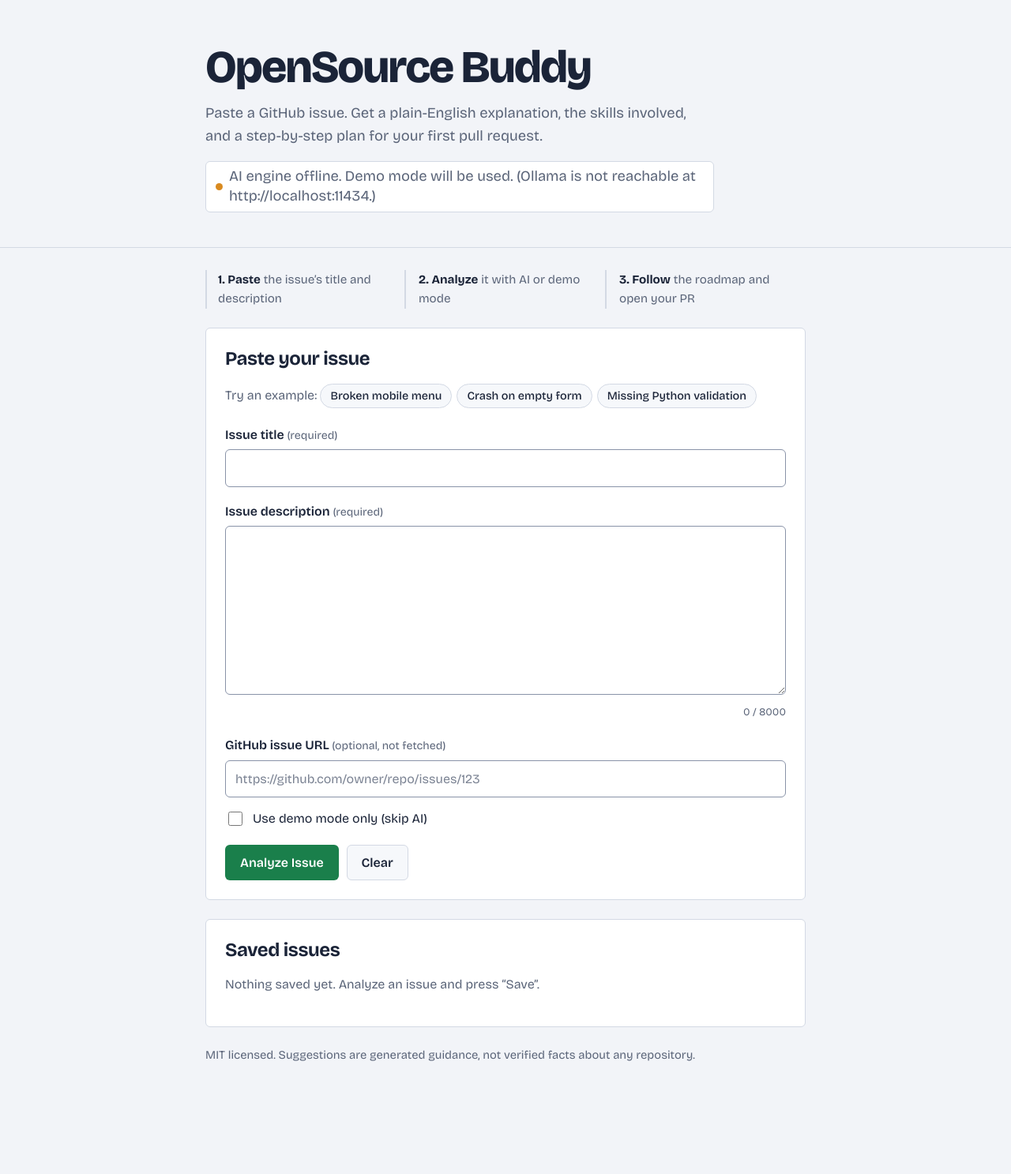
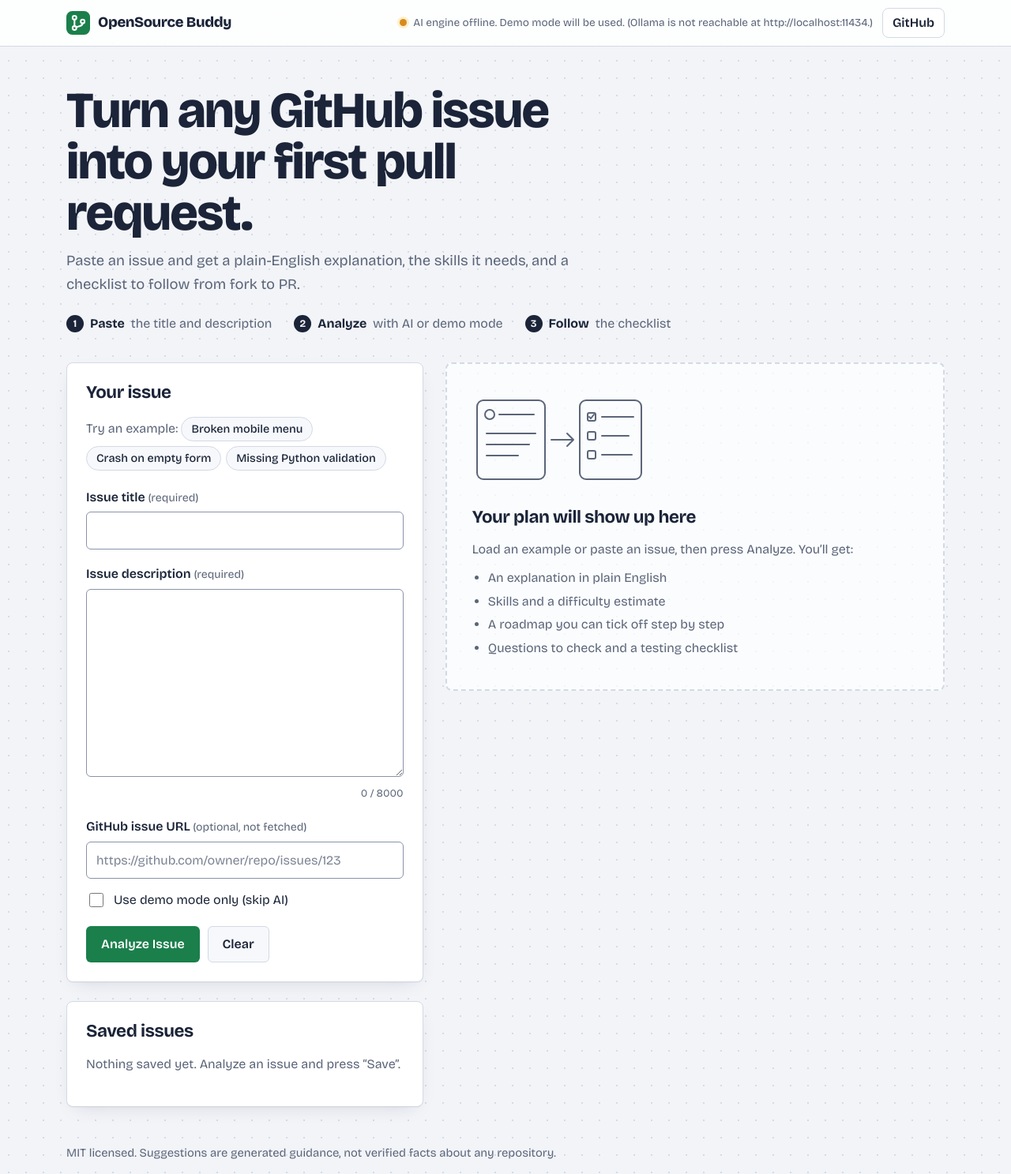
Before and after one commit to amanrock1/OpenSource-Buddy, a Flask app: page / in a window 1280 px wide. Shown: the whole page at 79% size. Before the commit the page ends 1344 px from the top, so only its background shows below. Run offline with Flask 3, Linux system fonts and the light colour scheme; data that the repository does not hold is empty.

Commit message:
Rework UI: top bar, two-column workspace, empty state, roadmap progress
Co-Authored-By: Claude Sonnet 5.5 <noreply@anthropic.com>

```diff
--- a/static/script.js
+++ b/static/script.js
@@ -85,13 +85,28 @@ function deleteSaved(id) {
 
 // --------------------------------------------------------------- results ---
 function listPanel(title, items, ordered, cls = "") {
-  return el("div", { class: cls === "wide" ? "panel wide" : "panel" },
+  const list = el(ordered ? "ol" : "ul", { class: ordered ? "tasks" : cls === "pills" ? "pills" : "" },
+    ...items.map((t) => ordered
+      ? el("li", {}, el("label", { class: "step" }, el("input", { type: "checkbox" }), el("span", { text: t })))
+      : el("li", { text: t })));
+  const panel = el("div", { class: cls === "wide" ? "panel wide" : "panel" },
     el("span", { class: "tag", text: "Generated suggestion" }),
-    el("h3", { text: title }),
-    el(ordered ? "ol" : "ul", { class: ordered ? "tasks" : cls === "pills" ? "pills" : "" },
-      ...items.map((t) => ordered
-        ? el("li", {}, el("label", { class: "step" }, el("input", { type: "checkbox" }), el("span", { text: t })))
-        : el("li", { text: t }))));
+    el("h3", { text: title }));
+  if (ordered) {
+    const fill = el("span", { class: "progress-fill" });
+    const label = el("span", { class: "progress-label", text: `0 of ${items.length} done` });
+    const track = el("div", { class: "progress", role: "progressbar", "aria-label": "Roadmap progress",
+      "aria-valuemin": "0", "aria-valuemax": String(items.length), "aria-valuenow": "0" }, fill);
+    list.addEventListener("change", () => {
+      const n = list.querySelectorAll("input:checked").length;
+      fill.style.width = `${(n / items.length) * 100}%`;
+      track.setAttribute("aria-valuenow", String(n));
+      label.textContent = n === items.length ? "All done. Time to open your pull request!" : `${n} of ${items.length} done`;
+    });
+    panel.append(el("div", { class: "progress-row" }, track, label));
+  }
+  panel.append(list);
+  return panel;
 }
 
 function showResult(res) {
@@ -105,9 +120,18 @@ function showResult(res) {
   const bannerText = isAI
     ? `Generated by AI model ${res.model}. It has not read the repository, so verify everything.`
     : (res.notice || "Demo guidance: rule-based suggestions, not AI analysis.");
-  const card = el("div", { class: "card" },
-    el("h2", { text: "Analysis" }),
-    el("div", { class: `banner ${isAI ? "ai" : "demo"}`, text: bannerText }));
+  const saved = loadSaved().some((r) => r.id === res.id);
+  const card = el("div", { class: "card result" },
+    el("div", { class: "result-head" },
+      el("h2", { text: "Your contribution plan" }),
+      el("div", { class: "badges" },
+        el("span", { class: `src ${isAI ? "ai" : "demo"}`, text: isAI ? "AI analysis" : "Demo guidance" }),
+        el("span", { class: `diff ${a.difficulty}`, text: `${a.difficulty[0].toUpperCase()}${a.difficulty.slice(1)} (estimate)` }))),
+    el("div", { class: `banner ${isAI ? "ai" : "demo"}`, text: bannerText }),
+    el("div", { class: "actions toolbar" },
+      res.id && saved ? null : el("button", { id: "save-btn", type: "button", class: "primary",
+        text: "Save this issue", onclick: saveCurrent }),
+      el("button", { type: "button", class: "secondary", text: "Copy roadmap", onclick: copyRoadmap })));
 
   const urlLine = res.input.url
     ? el("p", { class: "muted", text: `URL: ${res.input.url} (entered by you; not fetched or verified)` })
@@ -136,11 +160,6 @@ function showResult(res) {
     listPanel("Testing checklist", a.testing, false));
   card.append(grid);
 
-  const saved = loadSaved().some((r) => r.id === res.id);
-  card.append(el("div", { class: "actions" },
-    res.id && saved ? null : el("button", { id: "save-btn", type: "button", class: "primary",
-      text: "Save this issue", onclick: saveCurrent }),
-    el("button", { type: "button", class: "secondary", text: "Copy roadmap", onclick: copyRoadmap })));
   card.classList.add("fade-in");
   box.append(card);
   box.scrollIntoView({ behavior: "smooth", block: "start" });
--- a/static/style.css
+++ b/static/style.css
@@ -1,63 +1,80 @@
 :root {
-  --canvas: #f2f4f8; --surface: #ffffff; --soft: #f6f8fb; --ink: #1b2438; --muted: #5b6579;
+  --canvas: #f2f4f8; --dot: #d5dbe7; --surface: #ffffff; --soft: #f6f8fb; --ink: #1b2438; --muted: #5b6579;
   --border: #d3d9e4; --input-border: #8993a8; --action: #1a7f4b; --action-hover: #146a3e; --on-action: #ffffff;
-  --focus: #1f5fd1;
+  --brand: #1a7f4b; --focus: #1f5fd1; --topbar: rgba(255, 255, 255, .85);
   --ok-bg: #dff3e7; --ok: #11603a; --warn-bg: #fdf0c9; --warn: #664700; --err-bg: #fde4e4; --err: #8f1d1d;
   --l1-bg: #dbe8ff; --l1: #17407f; --l2-bg: #dff3e7; --l2: #11603a;
   --l3-bg: #fdf0c9; --l3: #664700; --l4-bg: #fde0ee; --l4: #7a1a49;
-  --radius: 6px;
+  --radius: 8px; --shadow: 0 1px 0 rgba(27, 36, 56, .04), 0 8px 24px -12px rgba(27, 36, 56, .18);
 }
 @media (prefers-color-scheme: dark) {
   :root {
-    --canvas: #0f1420; --surface: #171d2c; --soft: #1d2538; --ink: #e6eaf4; --muted: #9ba5bd;
+    --canvas: #0f1420; --dot: #1d2538; --surface: #171d2c; --soft: #1d2538; --ink: #e6eaf4; --muted: #9ba5bd;
     --border: #2c3650; --input-border: #56627f; --action: #3fb97a; --action-hover: #5ccf93; --on-action: #0c1a12;
-    --focus: #7aa7ff;
+    --brand: #3fb97a; --focus: #7aa7ff; --topbar: rgba(15, 20, 32, .85);
     --ok-bg: #123a25; --ok: #7fe0a8; --warn-bg: #3d3210; --warn: #f2d27a; --err-bg: #3f1a1a; --err: #ff9b9b;
     --l1-bg: #1c2f57; --l1: #a9c6ff; --l2-bg: #123a25; --l2: #7fe0a8;
     --l3-bg: #3d3210; --l3: #f2d27a; --l4-bg: #4a1b35; --l4: #ffb3d6;
+    --shadow: 0 8px 24px -12px rgba(0, 0, 0, .6);
   }
 }
 * { box-sizing: border-box; }
-body { margin: 0; background: var(--canvas); color: var(--ink);
+html { scroll-behavior: smooth; }
+body { margin: 0; color: var(--ink);
+  background: var(--canvas) radial-gradient(var(--dot) 1.2px, transparent 1.2px) 0 0 / 22px 22px;
   font: 400 16px/1.6 "Bricolage Grotesque", system-ui, -apple-system, "Segoe UI", Roboto, sans-serif;
   font-optical-sizing: auto; }
-.wrap { max-width: 800px; margin: 0 auto; padding: 0 20px; }
+.wrap { max-width: 1160px; margin: 0 auto; padding: 0 24px; }
 
-/* hero */
-.hero { padding: 56px 0 28px; border-bottom: 1px solid var(--border); margin-bottom: 28px; }
-.hero h1 { margin: 0 0 14px; font-size: clamp(2.3rem, 6vw, 3.6rem); line-height: 1.02;
-  font-weight: 800; letter-spacing: -.035em; }
-.hero p { margin: 0 0 16px; max-width: 54ch; font-size: 1.15rem; color: var(--muted); }
-.status { display: inline-flex; align-items: center; gap: 8px; margin: 0; font-size: .92rem; color: var(--muted);
-  border: 1px solid var(--border); background: var(--surface); border-radius: var(--radius); padding: 6px 14px 6px 12px;
-  line-height: 1.4; }
+/* top bar */
+.topbar { position: sticky; top: 0; z-index: 5; background: var(--topbar); backdrop-filter: blur(10px);
+  border-bottom: 1px solid var(--border); }
+.bar { max-width: 1160px; margin: 0 auto; padding: 10px 24px; display: flex; align-items: center;
+  justify-content: space-between; gap: 12px; }
+.brand { display: flex; align-items: center; gap: 10px; color: var(--ink); text-decoration: none;
+  font-weight: 800; font-size: 1.15rem; letter-spacing: -.02em; white-space: nowrap; }
+.logo { width: 30px; height: 30px; color: var(--brand); flex: none; }
+.bar-right { display: flex; align-items: center; gap: 12px; min-width: 0; }
+.gh { color: var(--ink); font-weight: 600; text-decoration: none; padding: 5px 12px;
+  border: 1px solid var(--border); border-radius: var(--radius); background: var(--surface); }
+.gh:hover { background: var(--soft); }
+.status { display: inline-flex; align-items: center; gap: 8px; margin: 0; font-size: .85rem; color: var(--muted);
+  line-height: 1.3; min-width: 0; }
 .status::before { content: ""; width: 9px; height: 9px; border-radius: 50%; background: var(--muted); flex: none; }
-.status[data-state="ok"]::before { background: var(--action); }
-.status[data-state="off"]::before { background: #d98a1f; }
+.status[data-state="ok"]::before { background: var(--action); box-shadow: 0 0 0 3px var(--ok-bg); }
+.status[data-state="off"]::before { background: #d98a1f; box-shadow: 0 0 0 3px var(--warn-bg); }
 
-.how { display: flex; gap: 0; list-style: none; margin: 0 0 24px; padding: 0; counter-reset: how; color: var(--muted); font-size: .95rem; }
-.how li { counter-increment: how; flex: 1; padding: 0 16px; border-left: 2px solid var(--border); }
-.how li:first-child { padding-left: 14px; }
-.how li::before { content: counter(how) ". "; font-weight: 700; color: var(--ink); }
+/* intro */
+.intro { padding-top: 48px; padding-bottom: 8px; }
+.intro h1 { margin: 0 0 14px; max-width: 18ch; font-size: clamp(2.3rem, 5.4vw, 4rem); line-height: 1.02;
+  font-weight: 800; letter-spacing: -.028em; }
+.intro p { margin: 0 0 22px; max-width: 56ch; font-size: 1.15rem; color: var(--muted); }
+.how { display: flex; flex-wrap: wrap; gap: 8px 28px; list-style: none; margin: 0; padding: 0; counter-reset: how; color: var(--muted); }
+.how li { counter-increment: how; display: flex; align-items: center; gap: 8px; }
+.how li::before { content: counter(how); display: grid; place-items: center; width: 22px; height: 22px; border-radius: 50%;
+  background: var(--ink); color: var(--canvas); font-weight: 700; font-size: .8rem; }
 .how b { color: var(--ink); }
 
-h2 { margin: 0 0 14px; font-size: 1.5rem; font-weight: 700; letter-spacing: -.02em; line-height: 1.2; }
-h3 { margin: 0 0 8px; font-size: 1.1rem; font-weight: 700; letter-spacing: -.01em; }
+/* two-column workspace */
+.layout { display: grid; grid-template-columns: minmax(0, 5fr) minmax(0, 7fr); gap: 28px; padding-top: 28px; padding-bottom: 8px; align-items: start; }
+.col-left, .col-right { min-width: 0; }
 
-/* form card */
+h2 { margin: 0 0 14px; font-size: 1.4rem; font-weight: 700; letter-spacing: -.02em; line-height: 1.2; }
+h3 { margin: 0 0 8px; font-size: 1.08rem; font-weight: 700; letter-spacing: -.01em; }
+
 .card { background: var(--surface); border: 1px solid var(--border); border-radius: var(--radius);
-  padding: 24px; margin-bottom: 24px; }
+  padding: 24px; margin-bottom: 24px; box-shadow: var(--shadow); }
 label { display: block; font-weight: 600; margin: 18px 0 6px; }
 .req, .opt { font-weight: 400; color: var(--muted); font-size: .88rem; }
 input[type=text], input[type=url], textarea { width: 100%; padding: 10px 12px; font: inherit;
-  border: 1px solid var(--input-border); border-radius: var(--radius); background: var(--surface); color: var(--ink); }
+  border: 1px solid var(--input-border); border-radius: 6px; background: var(--surface); color: var(--ink); }
 input::placeholder { color: var(--muted); opacity: .8; }
 textarea { resize: vertical; line-height: 1.5; }
 .count { display: block; text-align: right; color: var(--muted); font-size: .82rem; margin-top: 4px; }
 :focus-visible { outline: 3px solid var(--focus); outline-offset: 2px; }
 .check { display: flex; gap: 10px; align-items: center; font-weight: 400; margin-top: 14px; }
 .check input { width: 18px; height: 18px; accent-color: var(--action); }
-button { font: inherit; font-weight: 600; border-radius: var(--radius); padding: 9px 18px; cursor: pointer;
+button { font: inherit; font-weight: 600; border-radius: 6px; padding: 9px 18px; cursor: pointer;
   border: 1px solid var(--border); background: var(--soft); color: var(--ink); }
 button.primary { background: var(--action); border-color: transparent; color: var(--on-action); }
 button.primary:hover { background: var(--action-hover); }
@@ -68,19 +85,36 @@ button.danger { color: var(--err); }
 .samples { margin-bottom: 6px; color: var(--muted); }
 .actions { display: flex; gap: 10px; margin-top: 20px; flex-wrap: wrap; }
 .error { background: var(--err-bg); color: var(--err); border-left: 4px solid var(--err);
-  padding: 10px 14px; border-radius: var(--radius); margin: 16px 0 0; }
+  padding: 10px 14px; border-radius: 6px; margin: 16px 0 0; }
 .muted { color: var(--muted); }
 
-/* results as a review thread */
-#results .card { padding: 24px 24px 20px; }
-.banner { padding: 10px 14px; border-radius: var(--radius); margin-bottom: 20px; border-left: 4px solid currentColor; }
+/* empty state */
+.empty { border: 2px dashed var(--border); border-radius: var(--radius); padding: 36px 32px; color: var(--muted);
+  background: color-mix(in srgb, var(--surface) 70%, transparent); }
+.empty h2 { color: var(--ink); }
+.empty p { margin: 0 0 10px; }
+.empty ul { margin: 0; padding-left: 20px; }
+.empty li { margin-bottom: 4px; }
+.empty-art { width: 220px; max-width: 100%; height: auto; margin-bottom: 18px; color: var(--muted); }
+#results:not([hidden]) + #placeholder { display: none; }
+
+/* results */
+#results .card { padding: 24px; margin-bottom: 0; }
+.result-head { display: flex; justify-content: space-between; align-items: flex-start; gap: 12px; flex-wrap: wrap; margin-bottom: 14px; }
+.result-head h2 { margin: 0; }
+.badges { display: flex; gap: 6px; flex-wrap: wrap; }
+.badges .diff { text-transform: none; }
+.src { display: inline-block; font-weight: 600; font-size: .9rem; padding: 1px 12px; border-radius: 999px; border: 1px solid currentColor; }
+.src.ai { color: var(--ok); } .src.demo { color: var(--warn); }
+.banner { padding: 10px 14px; border-radius: 6px; margin-bottom: 4px; border-left: 4px solid currentColor; font-size: .95rem; }
 .banner.ai { background: var(--ok-bg); color: var(--ok); }
 .banner.demo { background: var(--warn-bg); color: var(--warn); }
-.grid { display: grid; gap: 18px; grid-template-columns: 1fr 1fr; position: relative; }
+.toolbar { margin: 14px 0 20px; padding-bottom: 18px; border-bottom: 1px solid var(--border); }
+.grid { display: grid; gap: 16px; grid-template-columns: 1fr 1fr; }
 .grid .wide { grid-column: 1 / -1; }
 .fade-in { animation: fade .3s ease-out; }
 @keyframes fade { from { opacity: 0; transform: translateY(6px); } to { opacity: 1; transform: none; } }
-.panel { border: 1px solid var(--border); border-radius: var(--radius); padding: 14px 16px 16px; background: var(--surface); }
+.panel { border: 1px solid var(--border); border-radius: 6px; padding: 14px 16px 16px; background: var(--surface); }
 .panel .tag { display: block; margin: -14px -16px 14px; padding: 8px 16px; font-size: .86rem; font-weight: 600;
   color: var(--muted); background: var(--soft); border-bottom: 1px solid var(--border); border-radius: 5px 5px 0 0; }
 .panel.facts { border-left: 4px solid var(--focus); }
--- a/templates/index.html
+++ b/templates/index.html
@@ -10,22 +10,39 @@
   <link rel="stylesheet" href="{{ url_for('static', filename='style.css') }}">
 </head>
 <body>
-  <header class="hero">
-    <div class="wrap">
-      <h1>OpenSource Buddy</h1>
-      <p>Paste a GitHub issue. Get a plain-English explanation, the skills involved, and a step-by-step plan for your first pull request.</p>
+  <header class="topbar">
+    <div class="bar">
+      <a class="brand" href="/" aria-label="OpenSource Buddy home">
+        <svg class="logo" viewBox="0 0 32 32" aria-hidden="true">
+          <rect width="32" height="32" rx="8" fill="currentColor"/>
+          <g fill="none" stroke="#fff" stroke-width="2.2" stroke-linecap="round">
+            <circle cx="11" cy="9" r="2.6"/><circle cx="11" cy="23" r="2.6"/><circle cx="22" cy="14" r="2.6"/>
+            <path d="M11 11.6v8.8M22 16.6c0 3.2-3 4-8.6 5"/>
+          </g>
+        </svg>
+        <span>OpenSource Buddy</span>
+      </a>
+      <div class="bar-right">
         <p id="engine-status" class="status" role="status" data-state="">Checking AI engine…</p>
+        <a class="gh" href="https://github.com/amanrock1/OpenSource-Buddy" target="_blank" rel="noopener">GitHub</a>
+      </div>
     </div>
   </header>
 
-  <main class="wrap">
+  <section class="intro wrap">
+    <h1>Turn any GitHub issue into your first pull request.</h1>
+    <p>Paste an issue and get a plain-English explanation, the skills it needs, and a checklist to follow from fork to PR.</p>
     <ol class="how" aria-label="How it works">
-      <li><b>Paste</b> the issue’s title and description</li>
-      <li><b>Analyze</b> it with AI or demo mode</li>
-      <li><b>Follow</b> the roadmap and open your PR</li>
+      <li><b>Paste</b> the title and description</li>
+      <li><b>Analyze</b> with AI or demo mode</li>
+      <li><b>Follow</b> the checklist</li>
     </ol>
+  </section>
+
+  <main class="layout wrap">
+    <div class="col-left">
       <section class="card" aria-labelledby="form-h">
-      <h2 id="form-h">Paste your issue</h2>
+        <h2 id="form-h">Your issue</h2>
         <div class="samples">
           <span>Try an example:</span>
           <span id="sample-buttons"></span>
@@ -35,7 +52,7 @@
           <input id="title" name="title" type="text" maxlength="200" autocomplete="off">
 
           <label for="description">Issue description <span class="req">(required)</span></label>
-        <textarea id="description" name="description" rows="8" maxlength="8000"></textarea>
+          <textarea id="description" name="description" rows="9" maxlength="8000"></textarea>
           <span id="desc-count" class="count" aria-hidden="true">0 / 8000</span>
 
           <label for="url">GitHub issue URL <span class="opt">(optional, not fetched)</span></label>
@@ -53,13 +70,40 @@
         </form>
       </section>
 
-    <section id="results" aria-live="polite" hidden></section>
-
       <section class="card" aria-labelledby="saved-h">
         <h2 id="saved-h">Saved issues</h2>
         <p id="saved-empty" class="muted">Nothing saved yet. Analyze an issue and press “Save”.</p>
         <ul id="saved-list" class="saved"></ul>
       </section>
+    </div>
+
+    <div class="col-right">
+      <section id="results" aria-live="polite" hidden></section>
+
+      <section id="placeholder" class="empty" aria-label="Preview of the results">
+        <svg viewBox="0 0 220 120" class="empty-art" aria-hidden="true">
+          <rect x="6" y="10" width="86" height="100" rx="8" fill="none" stroke="currentColor" stroke-width="2"/>
+          <circle cx="22" cy="28" r="6" fill="none" stroke="currentColor" stroke-width="2"/>
+          <path d="M34 28h44M18 52h62M18 66h54M18 80h40" stroke="currentColor" stroke-width="2" stroke-linecap="round"/>
+          <path d="M100 60h28m-8-8 8 8-8 8" fill="none" stroke="currentColor" stroke-width="2" stroke-linecap="round" stroke-linejoin="round"/>
+          <rect x="136" y="10" width="78" height="100" rx="8" fill="none" stroke="currentColor" stroke-width="2"/>
+          <g fill="none" stroke="currentColor" stroke-width="2" stroke-linecap="round" stroke-linejoin="round">
+            <rect x="146" y="26" width="10" height="10" rx="2"/><path d="M148 31l2 2 4-5"/>
+            <path d="M164 31h40"/>
+            <rect x="146" y="50" width="10" height="10" rx="2"/><path d="M164 55h34"/>
+            <rect x="146" y="74" width="10" height="10" rx="2"/><path d="M164 79h38"/>
+          </g>
+        </svg>
+        <h2>Your plan will show up here</h2>
+        <p>Load an example or paste an issue, then press Analyze. You’ll get:</p>
+        <ul>
+          <li>An explanation in plain English</li>
+          <li>Skills and a difficulty estimate</li>
+          <li>A roadmap you can tick off step by step</li>
+          <li>Questions to check and a testing checklist</li>
+        </ul>
+      </section>
+    </div>
   </main>
 
   <footer class="wrap muted">
```
Also changed, not shown: other parts of static/style.css (+23 -12 lines), 1.png, 2.png, README.md. Lines whose indentation alone changed are shown as unchanged.
